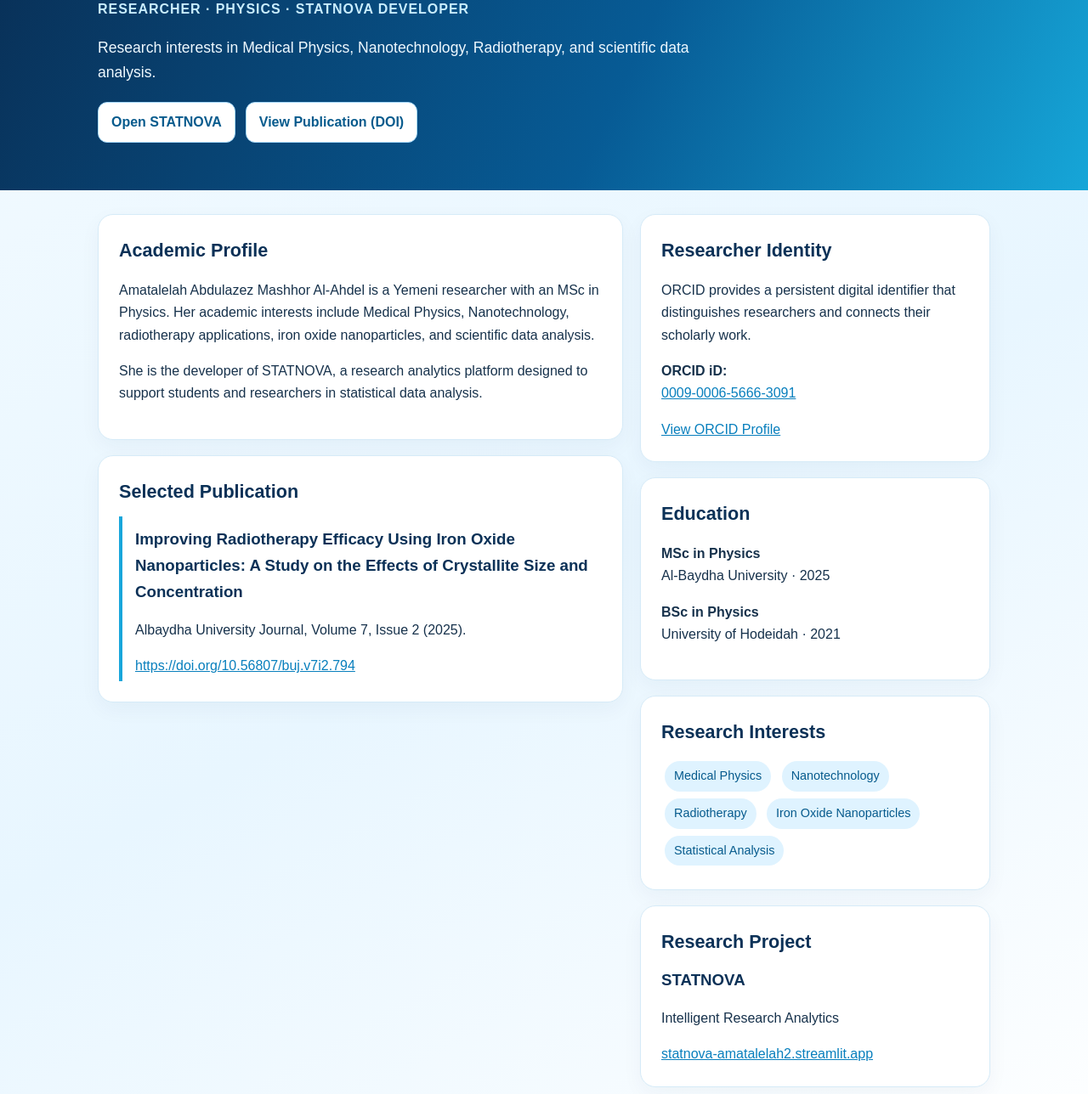
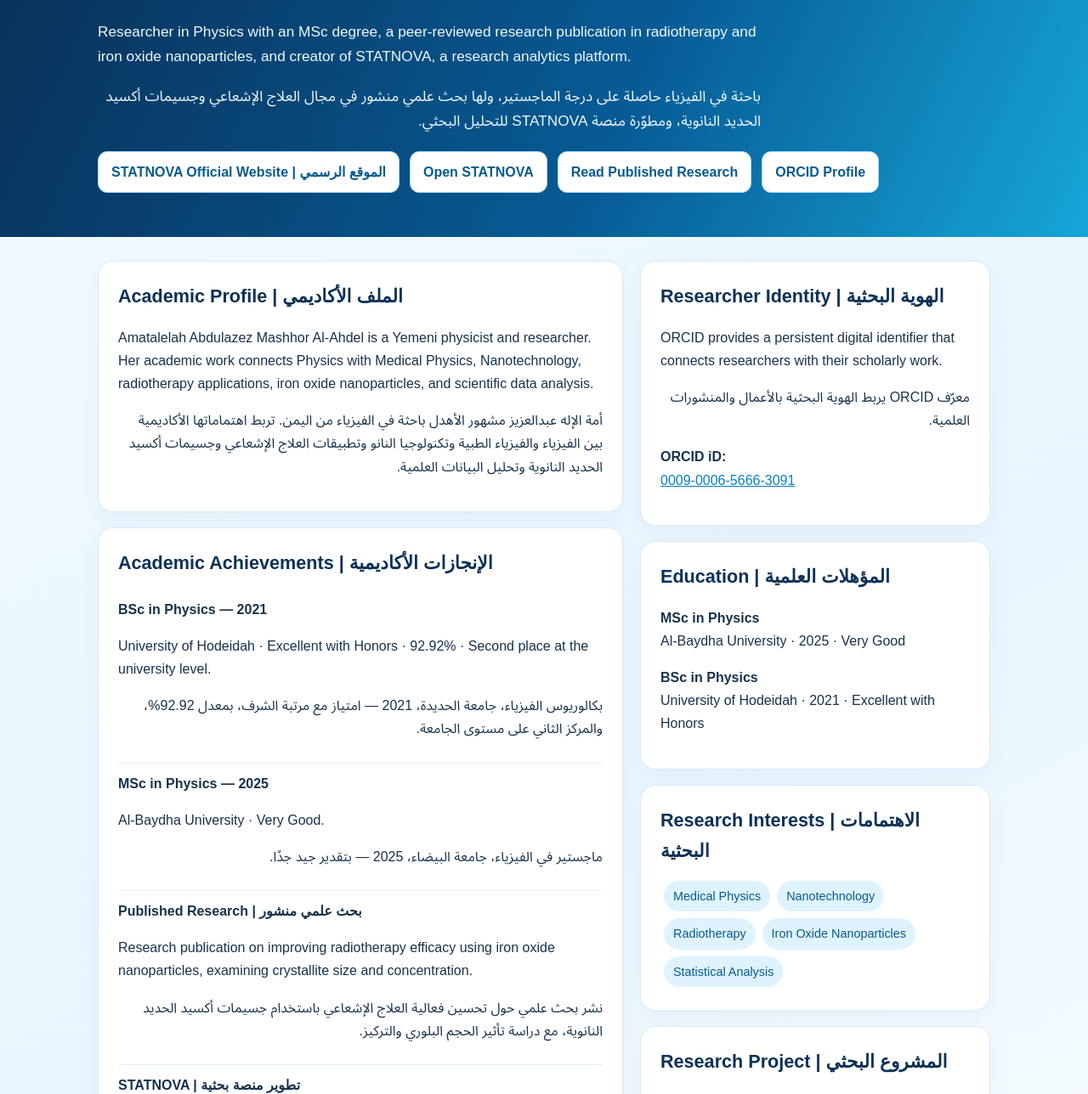
Before and after one commit to aa773813191-source/researcher, a plain HTML site: page index.html in a window 1280 px wide. Shown: the part 274-1562 px from the top of the page at 85% size. Drawn offline with Linux system fonts and the light colour scheme.

Commit message:
Add files via upload

```diff
--- a/index.html
+++ b/index.html
@@ -1,441 +1,172 @@
 <!doctype html>
-<html lang="en">
+<html lang="en" dir="ltr">
 <head>
   <meta charset="utf-8">
   <meta name="viewport" content="width=device-width, initial-scale=1">
   <meta name="theme-color" content="#0b3157">
-
-  <title>Amatalelah Abdulazez Mashhor Al-Ahdel | Researcher</title>
-
-  <meta name="description" content="Academic profile of Amatalelah Abdulazez Mashhor Al-Ahdel, researcher in Physics, with interests in Medical Physics, Nanotechnology, Radiotherapy, and scientific data analysis.">
-
+  <title>Amatalelah Abdulazez Mashhor Al-Ahdel | Physicist, Researcher & STATNOVA Developer</title>
+  <meta name="description" content="Official academic profile of Amatalelah Abdulazez Mashhor Al-Ahdel: MSc in Physics, BSc with Excellent Honors (92.92%), published research in radiotherapy and iron oxide nanoparticles, and creator of STATNOVA.">
   <meta name="author" content="Amatalelah Abdulazez Mashhor Al-Ahdel">
-
+  <meta name="robots" content="index,follow,max-image-preview:large">
+  <link rel="canonical" href="https://delicate-marigold-1b47c3.netlify.app/">
   <meta property="og:type" content="profile">
-  <meta property="og:title" content="Amatalelah Abdulazez Mashhor Al-Ahdel | Researcher">
-  <meta property="og:description" content="Researcher in Physics | Medical Physics | Developer of STATNOVA">
+  <meta property="og:title" content="Amatalelah Abdulazez Mashhor Al-Ahdel | Academic Profile">
+  <meta property="og:description" content="Physicist and researcher in Medical Physics and Nanotechnology; published author and developer of STATNOVA.">
   <meta property="og:url" content="https://delicate-marigold-1b47c3.netlify.app/">
-
-  <meta name="robots" content="index,follow">
-
-  <meta name="google-site-verification" content="9GNKebCWw0tCynxt9RzQA23vmOf_n93iwgfRnuDiXXw" />
-  <meta name="google-site-verification" content="U-x9JHMflaqEBaQH0DuEehuwFm8_VLvRNxCMTKzlh2Y" />
-
+  <meta name="twitter:card" content="summary">
+  <meta name="twitter:title" content="Amatalelah Abdulazez Mashhor Al-Ahdel | Researcher">
+  <meta name="twitter:description" content="Academic achievements, research publication, and STATNOVA research analytics platform.">
+  <meta name="google-site-verification" content="9GNKebCWw0tCynxt9RzQA23vmOf_n93iwgfRnuDiXXw">
+  <meta name="google-site-verification" content="U-x9JHMflaqEBaQH0DuEehuwFm8_VLvRNxCMTKzlh2Y">
   <script type="application/ld+json">
   {
     "@context": "https://schema.org",
+    "@type": "ProfilePage",
+    "name": "Academic Profile of Amatalelah Abdulazez Mashhor Al-Ahdel",
+    "url": "https://delicate-marigold-1b47c3.netlify.app/",
+    "inLanguage": ["en", "ar"],
+    "mainEntity": {
       "@type": "Person",
+      "@id": "https://delicate-marigold-1b47c3.netlify.app/#amatalelah",
       "name": "Amatalelah Abdulazez Mashhor Al-Ahdel",
-    "jobTitle": "Researcher and STATNOVA Developer",
-    "description": "Researcher with an MSc in Physics and academic interests in Medical Physics, Nanotechnology, Radiotherapy, and scientific data analysis.",
+      "alternateName": ["Amatalelah Al-Ahdel", "أمة الإله عبدالعزيز مشهور الأهدل", "أمة الإله الأهدل"],
+      "url": "https://delicate-marigold-1b47c3.netlify.app/",
+      "jobTitle": "Physicist, Researcher, and STATNOVA Developer",
+      "description": "Yemeni physicist and researcher with an MSc in Physics. Research interests include Medical Physics, Nanotechnology, Radiotherapy, iron oxide nanoparticles, and scientific data analysis.",
       "alumniOf": [
-      {
-        "@type": "CollegeOrUniversity",
-        "name": "Al-Baydha University"
-      },
-      {
-        "@type": "CollegeOrUniversity",
-        "name": "University of Hodeidah"
-      }
+        {"@type": "CollegeOrUniversity", "name": "Al-Baydha University"},
+        {"@type": "CollegeOrUniversity", "name": "University of Hodeidah"}
+      ],
+      "hasCredential": [
+        {"@type": "EducationalOccupationalCredential", "name": "MSc in Physics", "credentialCategory": "master's degree", "recognizedBy": {"@type": "CollegeOrUniversity", "name": "Al-Baydha University"}, "dateCreated": "2025"},
+        {"@type": "EducationalOccupationalCredential", "name": "BSc in Physics — Excellent with Honors, 92.92%", "credentialCategory": "bachelor's degree", "recognizedBy": {"@type": "CollegeOrUniversity", "name": "University of Hodeidah"}, "dateCreated": "2021"}
       ],
       "sameAs": [
         "https://doi.org/10.56807/buj.v7i2.794",
         "https://orcid.org/0009-0006-5666-3091"
       ],
-    "knowsAbout": [
-      "Physics",
-      "Medical Physics",
-      "Nanotechnology",
-      "Radiotherapy",
-      "Iron Oxide Nanoparticles",
-      "Statistical Data Analysis"
-    ]
+      "knowsAbout": ["Physics", "Medical Physics", "Nanotechnology", "Radiotherapy", "Iron Oxide Nanoparticles", "Statistical Data Analysis"]
+    },
+    "hasPart": [{
+      "@type": "ScholarlyArticle",
+      "headline": "Improving Radiotherapy Efficacy Using Iron Oxide Nanoparticles: A Study on the Effects of Crystallite Size and Concentration",
+      "author": {"@id": "https://delicate-marigold-1b47c3.netlify.app/#amatalelah"},
+      "url": "https://doi.org/10.56807/buj.v7i2.794",
+      "isPartOf": {"@type": "Periodical", "name": "Albaydha University Journal"},
+      "datePublished": "2025"
+    }]
   }
   </script>
   <style>
-:root {
-  --navy: #0b3157;
-  --blue: #087fbd;
-  --sky: #dff3ff;
-  --ink: #17324c;
-  --muted: #5c748a;
-  --white: #fff;
-}
-
-* {
-  box-sizing: border-box;
-}
-
-body {
-  margin: 0;
-  font-family: Arial, "Noto Sans", sans-serif;
-  background: linear-gradient(150deg, #f4fbff, #e8f6ff 55%, #fff);
-  color: var(--ink);
-  line-height: 1.65;
-}
-
-a {
-  color: #087fbd;
-}
-
-.wrap {
-  width: min(1050px, 92%);
-  margin: auto;
-}
-
-header {
-  background: linear-gradient(115deg, #092b50, #075b95 60%, #16a6d8);
-  color: #fff;
-  padding: 58px 0 48px;
-}
-
-.top {
-  display: flex;
-  justify-content: space-between;
-  align-items: center;
-  gap: 18px;
-}
-
-.brand {
-  font-weight: 800;
-  letter-spacing: .16em;
-  font-size: .85rem;
-}
-
-button {
-  border: 1px solid #b8e6ff;
-  background: #ffffff18;
-  color: white;
-  padding: 9px 14px;
-  border-radius: 10px;
-  cursor: pointer;
-  font-weight: 700;
-}
-
-.hero {
-  padding: 42px 0 8px;
-}
-
-h1 {
-  font-size: clamp(2rem, 5vw, 3.4rem);
-  line-height: 1.12;
-  margin: 0 0 15px;
-}
-
-.tag {
-  color: #c9edff;
-  font-weight: 700;
-  letter-spacing: .06em;
-}
-
-.lead {
-  max-width: 700px;
-  color: #eff9ff;
-  font-size: 1.1rem;
-}
-
-main {
-  padding: 28px 0 56px;
-}
-
-.grid {
-  display: grid;
-  grid-template-columns: 1.2fr .8fr;
-  gap: 20px;
-}
-
-section, .card {
-  background: #fff;
-  border: 1px solid #d6ebf8;
-  border-radius: 18px;
-  padding: 24px;
-  box-shadow: 0 8px 25px #0b31570b;
-  margin-bottom: 18px;
-}
-
-h2 {
-  color: var(--navy);
-  margin: 0 0 12px;
-  font-size: 1.35rem;
-}
-
-h3 {
-  color: var(--navy);
-  margin: 8px 0;
-}
-
-.pill {
-  display: inline-block;
-  background: var(--sky);
-  color: #075b8d;
-  border-radius: 999px;
-  padding: 6px 11px;
-  margin: 4px;
-  font-size: .9rem;
-}
-
-.publication {
-  border-left: 4px solid #18a6db;
-  padding: 4px 0 4px 15px;
-}
-
-.actions {
-  display: flex;
-  flex-wrap: wrap;
-  gap: 12px;
-  margin-top: 20px;
-}
-
-.linkbtn {
-  display: inline-block;
-  background: #fff;
-  color: #075b8d;
-  border: 1px solid #a8dafa;
-  border-radius: 11px;
-  padding: 10px 15px;
-  text-decoration: none;
-  font-weight: 700;
-}
-
-footer {
-  border-top: 1px solid #d6ebf8;
-  padding: 22px 0;
-  color: var(--muted);
-  font-size: .9rem;
-}
-
-[dir="rtl"] {
-  font-family: Arial, "Noto Sans Arabic", sans-serif;
-}
-
-[dir="rtl"] .publication {
-  border-left: 0;
-  border-right: 4px solid #18a6db;
-  padding: 4px 15px 4px 0;
-}
-
-@media(max-width:760px) {
-  .grid {
-    grid-template-columns: 1fr;
-  }
-
-  .hero {
-    padding-top: 30px;
-  }
-
-  header {
-    padding-top: 30px;
-  }
-}
+    :root{--navy:#0b3157;--blue:#087fbd;--sky:#dff3ff;--ink:#17324c;--muted:#5c748a;--line:#d6ebf8}
+    *{box-sizing:border-box}
+    body{margin:0;font-family:Arial,"Noto Sans",sans-serif;background:linear-gradient(150deg,#f4fbff,#e8f6ff 55%,#fff);color:var(--ink);line-height:1.7}
+    a{color:#087fbd;overflow-wrap:anywhere}
+    .wrap{width:min(1050px,92%);margin:auto}
+    header{background:linear-gradient(115deg,#092b50,#075b95 60%,#16a6d8);color:#fff;padding:48px 0 44px}
+    .top{display:flex;justify-content:space-between;align-items:center;gap:18px}
+    .brand{font-weight:800;letter-spacing:.16em;font-size:.85rem}
+    button{border:1px solid #b8e6ff;background:#ffffff18;color:white;padding:9px 14px;border-radius:10px;cursor:pointer;font-weight:700}
+    .hero{padding:34px 0 8px}
+    h1{font-size:clamp(2rem,5vw,3.25rem);line-height:1.16;margin:0 0 15px}
+    .tag{color:#c9edff;font-weight:700;letter-spacing:.04em}
+    .lead{max-width:780px;color:#eff9ff;font-size:1.08rem}
+    main{padding:28px 0 56px}
+    .grid{display:grid;grid-template-columns:1.2fr .8fr;gap:20px}
+    section{background:#fff;border:1px solid var(--line);border-radius:18px;padding:23px;box-shadow:0 8px 25px #0b31570b;margin-bottom:18px}
+    h2{color:var(--navy);margin:0 0 12px;font-size:1.35rem}
+    h3{color:var(--navy);margin:8px 0}
+    .pill{display:inline-block;background:var(--sky);color:#075b8d;border-radius:999px;padding:6px 11px;margin:4px;font-size:.9rem}
+    .publication{border-left:4px solid #18a6db;padding:4px 0 4px 15px}
+    .actions{display:flex;flex-wrap:wrap;gap:12px;margin-top:20px}
+    .linkbtn{display:inline-block;background:#fff;color:#075b8d;border:1px solid #a8dafa;border-radius:11px;padding:10px 15px;text-decoration:none;font-weight:700}
+    .achievement{border-bottom:1px solid #e6f0f6;padding:10px 0}.achievement:last-child{border:0}
+    footer{border-top:1px solid var(--line);padding:22px 0;color:var(--muted);font-size:.9rem}
+    .ar{direction:rtl;text-align:right;font-family:Arial,"Noto Sans Arabic",sans-serif}
+    .en{direction:ltr;text-align:left}
+    .langblock{margin-top:8px}
+    @media(max-width:760px){.grid{grid-template-columns:1fr}.hero{padding-top:25px}header{padding-top:28px}}
   </style>
 </head>
-
 <body>
-
 <header>
   <div class="wrap">
-    <div class="top">
-      <div class="brand">RESEARCHER</div>
-
-      <button id="langBtn" type="button" aria-label="Switch language">
-        العربية
-      </button>
-    </div>
-
+    <div class="top"><div class="brand">ACADEMIC PROFILE</div><button id="langBtn" type="button" aria-label="Switch language">العربية</button></div>
     <div class="hero">
       <h1>Amatalelah Abdulazez<br>Mashhor Al-Ahdel</h1>
-
-      <div class="tag"
-        data-en="RESEARCHER · PHYSICS · STATNOVA DEVELOPER"
-        data-ar="باحثة · الفيزياء · مطوّرة STATNOVA">
-        RESEARCHER · PHYSICS · STATNOVA DEVELOPER
-      </div>
-
-      <p class="lead"
-        data-en="Research interests in Medical Physics, Nanotechnology, Radiotherapy, and scientific data analysis."
-        data-ar="اهتمامات بحثية في الفيزياء الطبية وتكنولوجيا النانو والعلاج الإشعاعي وتحليل البيانات العلمية.">
-        Research interests in Medical Physics, Nanotechnology, Radiotherapy, and scientific data analysis.
-      </p>
-
+      <div class="tag">PHYSICIST · RESEARCHER · STATNOVA DEVELOPER</div>
+      <p class="lead en">Researcher in Physics with an MSc degree, a peer-reviewed research publication in radiotherapy and iron oxide nanoparticles, and creator of STATNOVA, a research analytics platform.</p>
+      <p class="lead ar" lang="ar">باحثة في الفيزياء حاصلة على درجة الماجستير، ولها بحث علمي منشور في مجال العلاج الإشعاعي وجسيمات أكسيد الحديد النانوية، ومطوّرة منصة STATNOVA للتحليل البحثي.</p>
       <div class="actions">
-        <a class="linkbtn"
-          href="https://statnova-amatalelah2.streamlit.app/"
-          target="_blank" rel="noopener">
-          Open STATNOVA
-        </a>
-
-        <a class="linkbtn"
-          href="https://doi.org/10.56807/buj.v7i2.794"
-          target="_blank" rel="noopener">
-          View Publication (DOI)
-        </a>
+        <a class="linkbtn" href="https://statnova-amatalelah.netlify.app/" target="_blank" rel="noopener">STATNOVA Official Website | الموقع الرسمي</a>
+        <a class="linkbtn" href="https://statnova-amatalelah2.streamlit.app/" target="_blank" rel="noopener">Open STATNOVA</a>
+        <a class="linkbtn" href="https://doi.org/10.56807/buj.v7i2.794" target="_blank" rel="noopener">Read Published Research</a>
+        <a class="linkbtn" href="https://orcid.org/0009-0006-5666-3091" target="_blank" rel="me noopener">ORCID Profile</a>
       </div>
     </div>
   </div>
 </header>
-
 <main class="wrap">
   <div class="grid">
-
     <div>
       <section>
-        <h2 data-en="Academic Profile" data-ar="الملف الأكاديمي">
-          Academic Profile
-        </h2>
-
-        <p
-          data-en="Amatalelah Abdulazez Mashhor Al-Ahdel is a Yemeni researcher with an MSc in Physics. Her academic interests include Medical Physics, Nanotechnology, radiotherapy applications, iron oxide nanoparticles, and scientific data analysis."
-          data-ar="أمة الإله عبدالعزيز مشهور الأهدل باحثة يمنية حاصلة على درجة الماجستير في الفيزياء. تشمل اهتماماتها الأكاديمية الفيزياء الطبية وتكنولوجيا النانو وتطبيقات العلاج الإشعاعي وجسيمات أكسيد الحديد النانوية وتحليل البيانات العلمية.">
-          Amatalelah Abdulazez Mashhor Al-Ahdel is a Yemeni researcher with an MSc in Physics. Her academic interests include Medical Physics, Nanotechnology, radiotherapy applications, iron oxide nanoparticles, and scientific data analysis.
-        </p>
-
-        <p
-          data-en="She is the developer of STATNOVA, a research analytics platform designed to support students and researchers in statistical data analysis."
-          data-ar="وهي مطوّرة منصة STATNOVA للتحليلات البحثية، المصممة لدعم الطلاب والباحثين في تحليل البيانات إحصائيًا.">
-          She is the developer of STATNOVA, a research analytics platform designed to support students and researchers in statistical data analysis.
-        </p>
+        <h2>Academic Profile | الملف الأكاديمي</h2>
+        <p class="en">Amatalelah Abdulazez Mashhor Al-Ahdel is a Yemeni physicist and researcher. Her academic work connects Physics with Medical Physics, Nanotechnology, radiotherapy applications, iron oxide nanoparticles, and scientific data analysis.</p>
+        <p class="ar" lang="ar">أمة الإله عبدالعزيز مشهور الأهدل باحثة في الفيزياء من اليمن. تربط اهتماماتها الأكاديمية بين الفيزياء والفيزياء الطبية وتكنولوجيا النانو وتطبيقات العلاج الإشعاعي وجسيمات أكسيد الحديد النانوية وتحليل البيانات العلمية.</p>
       </section>
-
       <section>
-        <h2 data-en="Selected Publication" data-ar="بحث منشور">
-          Selected Publication
-        </h2>
-
+        <h2>Academic Achievements | الإنجازات الأكاديمية</h2>
+        <div class="achievement"><strong>BSc in Physics — 2021</strong><p class="en">University of Hodeidah · Excellent with Honors · 92.92% · Second place at the university level.</p><p class="ar" lang="ar">بكالوريوس الفيزياء، جامعة الحديدة، 2021 — امتياز مع مرتبة الشرف، بمعدل 92.92%، والمركز الثاني على مستوى الجامعة.</p></div>
+        <div class="achievement"><strong>MSc in Physics — 2025</strong><p class="en">Al-Baydha University · Very Good.</p><p class="ar" lang="ar">ماجستير في الفيزياء، جامعة البيضاء، 2025 — بتقدير جيد جدًا.</p></div>
+        <div class="achievement"><strong>Published Research | بحث علمي منشور</strong><p class="en">Research publication on improving radiotherapy efficacy using iron oxide nanoparticles, examining crystallite size and concentration.</p><p class="ar" lang="ar">نشر بحث علمي حول تحسين فعالية العلاج الإشعاعي باستخدام جسيمات أكسيد الحديد النانوية، مع دراسة تأثير الحجم البلوري والتركيز.</p></div>
+        <div class="achievement"><strong>STATNOVA | تطوير منصة بحثية</strong><p class="en">Creator and developer of STATNOVA, a research analytics platform designed to support students and researchers with statistical data analysis.</p><p class="ar" lang="ar">إنشاء وتطوير STATNOVA، منصة للتحليل الإحصائي البحثي تهدف إلى مساعدة الطلاب والباحثين في تحليل البيانات.</p></div>
+      </section>
+      <section>
+        <h2>Selected Publication | البحث المنشور</h2>
         <div class="publication">
-          <h3>
-            Improving Radiotherapy Efficacy Using Iron Oxide Nanoparticles: A Study on the Effects of Crystallite Size and Concentration
-          </h3>
-
-          <p
-            data-en="Albaydha University Journal, Volume 7, Issue 2 (2025)."
-            data-ar="مجلة جامعة البيضاء، المجلد 7، العدد 2 (2025).">
-            Albaydha University Journal, Volume 7, Issue 2 (2025).
-          </p>
-
-          <a href="https://doi.org/10.56807/buj.v7i2.794"
-            target="_blank" rel="noopener">
-            https://doi.org/10.56807/buj.v7i2.794
-          </a>
+          <h3>Improving Radiotherapy Efficacy Using Iron Oxide Nanoparticles: A Study on the Effects of Crystallite Size and Concentration</h3>
+          <p>Albaydha University Journal · Volume 7, Issue 2 (2025)</p>
+          <a href="https://doi.org/10.56807/buj.v7i2.794" target="_blank" rel="noopener">https://doi.org/10.56807/buj.v7i2.794</a>
         </div>
       </section>
     </div>
     <aside>
-
       <section>
-        <h2 data-en="Researcher Identity" data-ar="الهوية البحثية">
-          Researcher Identity
-        </h2>
-
-        <p
-          data-en="ORCID provides a persistent digital identifier that distinguishes researchers and connects their scholarly work."
-          data-ar="يوفر ORCID معرّفًا رقميًا دائمًا يميّز الباحثين ويربط أعمالهم العلمية بهويتهم البحثية.">
-          ORCID provides a persistent digital identifier that distinguishes researchers and connects their scholarly work.
-        </p>
-
-        <p>
-          <strong>ORCID iD:</strong><br>
-          <a href="https://orcid.org/0009-0006-5666-3091"
-            target="_blank" rel="me noopener">
-            0009-0006-5666-3091
-          </a>
-        </p>
-
-        <a href="https://orcid.org/0009-0006-5666-3091"
-          target="_blank" rel="me noopener">
-          View ORCID Profile
-        </a>
-      </section>
-
-      <section>
-        <h2 data-en="Education" data-ar="المؤهلات العلمية">
-          Education
-        </h2>
-
-        <p>
-          <strong>MSc in Physics</strong><br>
-          <span data-en="Al-Baydha University · 2025"
-            data-ar="جامعة البيضاء · 2025">
-            Al-Baydha University · 2025
-          </span>
-        </p>
-
-        <p>
-          <strong>BSc in Physics</strong><br>
-          <span data-en="University of Hodeidah · 2021"
-            data-ar="جامعة الحديدة · 2021">
-            University of Hodeidah · 2021
-          </span>
-        </p>
+        <h2>Researcher Identity | الهوية البحثية</h2>
+        <p class="en">ORCID provides a persistent digital identifier that connects researchers with their scholarly work.</p>
+        <p class="ar" lang="ar">معرّف ORCID يربط الهوية البحثية بالأعمال والمنشورات العلمية.</p>
+        <p><strong>ORCID iD:</strong><br><a href="https://orcid.org/0009-0006-5666-3091" target="_blank" rel="me noopener">0009-0006-5666-3091</a></p>
       </section>
       <section>
-        <h2 data-en="Research Interests" data-ar="الاهتمامات البحثية">
-          Research Interests
-        </h2>
-
-        <span class="pill">Medical Physics</span>
-        <span class="pill">Nanotechnology</span>
-        <span class="pill">Radiotherapy</span>
-        <span class="pill">Iron Oxide Nanoparticles</span>
-        <span class="pill">Statistical Analysis</span>
+        <h2>Education | المؤهلات العلمية</h2>
+        <p><strong>MSc in Physics</strong><br>Al-Baydha University · 2025 · Very Good</p>
+        <p><strong>BSc in Physics</strong><br>University of Hodeidah · 2021 · Excellent with Honors</p>
       </section>
-
       <section>
-        <h2 data-en="Research Project" data-ar="مشروع بحثي وتقني">
-          Research Project
-        </h2>
-
+        <h2>Research Interests | الاهتمامات البحثية</h2>
+        <span class="pill">Medical Physics</span><span class="pill">Nanotechnology</span><span class="pill">Radiotherapy</span><span class="pill">Iron Oxide Nanoparticles</span><span class="pill">Statistical Analysis</span>
+      </section>
+      <section>
+        <h2>Research Project | المشروع البحثي</h2>
         <h3>STATNOVA</h3>
-
-        <p
-          data-en="Intelligent Research Analytics"
-          data-ar="منصة التحليل البحثي الذكي">
-          Intelligent Research Analytics
-        </p>
-
-        <a href="https://statnova-amatalelah2.streamlit.app/"
-          target="_blank" rel="noopener">
-          statnova-amatalelah2.streamlit.app
-        </a>
+        <p>Smart Research Analyzer</p>
+        <a href="https://statnova-amatalelah.netlify.app/" target="_blank" rel="noopener">STATNOVA Official Website | الموقع الرسمي للمنصة</a><br>
+        <a href="https://statnova-amatalelah2.streamlit.app/" target="_blank" rel="noopener">Open STATNOVA platform</a>
       </section>
-
     </aside>
   </div>
 </main>
-
-<footer>
-  <div class="wrap">
-    <span
-      data-en="Academic profile · Research and platform information"
-      data-ar="ملف أكاديمي · معلومات الأبحاث والمنصة">
-      Academic profile · Research and platform information
-    </span>
-
-    <span>
-      · © <span id="year"></span> Amatalelah Al-Ahdel
-    </span>
-  </div>
-</footer>
-
+<footer><div class="wrap">Academic profile · Research, publications, and achievements · © 2026 Amatalelah Abdulazez Mashhor Al-Ahdel</div></footer>
 <script>
-  document.getElementById("year").textContent =
-    new Date().getFullYear();
-
   let current = "en";
-
   document.getElementById("langBtn").addEventListener("click", () => {
     current = current === "en" ? "ar" : "en";
-
     document.documentElement.lang = current;
     document.documentElement.dir = current === "ar" ? "rtl" : "ltr";
-
-    document.querySelectorAll("[data-en][data-ar]").forEach(el => {
-      el.textContent = el.dataset[current];
-    });
-
-    document.getElementById("langBtn").textContent =
-      current === "en" ? "العربية" : "English";
+    document.getElementById("langBtn").textContent = current === "en" ? "العربية" : "English";
+    document.querySelectorAll(".ar").forEach(el => el.style.display = current === "ar" ? "block" : "none");
+    document.querySelectorAll(".en").forEach(el => el.style.display = current === "ar" ? "none" : "block");
   });
 </script>
-
 </body>
 </html>
```
Lines whose indentation alone changed are shown as unchanged.
